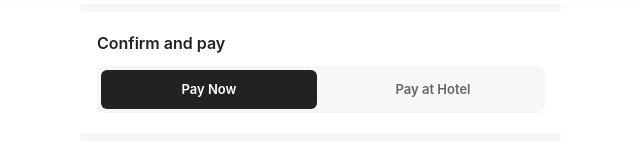
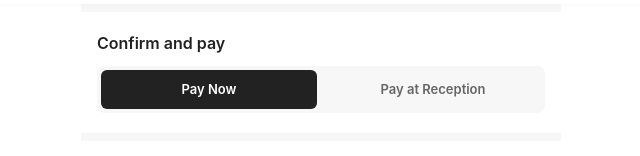
Before and after one commit to ramanlogy/hotelkhojum, a plain HTML site: page divinetry.html in a window 1280 px wide. Shown: the part 796-952 px from the top of the page, 319-959 px from the left. Drawn offline with nearby package versions, Linux system fonts and the light colour scheme.

Commit message:
Change payment option label from 'Pay at Hotel' to 'Pay at Reception'

```diff
--- a/divinetry.html
+++ b/divinetry.html
@@ -676,7 +676,7 @@
         <div class="section-title">Confirm and pay</div>
         <div class="payment-toggle">
           <div class="payment-option active" data-payment="now">Pay Now</div>
-          <div class="payment-option" data-payment="later">Pay at Hotel</div>
+          <div class="payment-option" data-payment="later">Pay at Reception</div>
         </div>
       </div>
 
```
